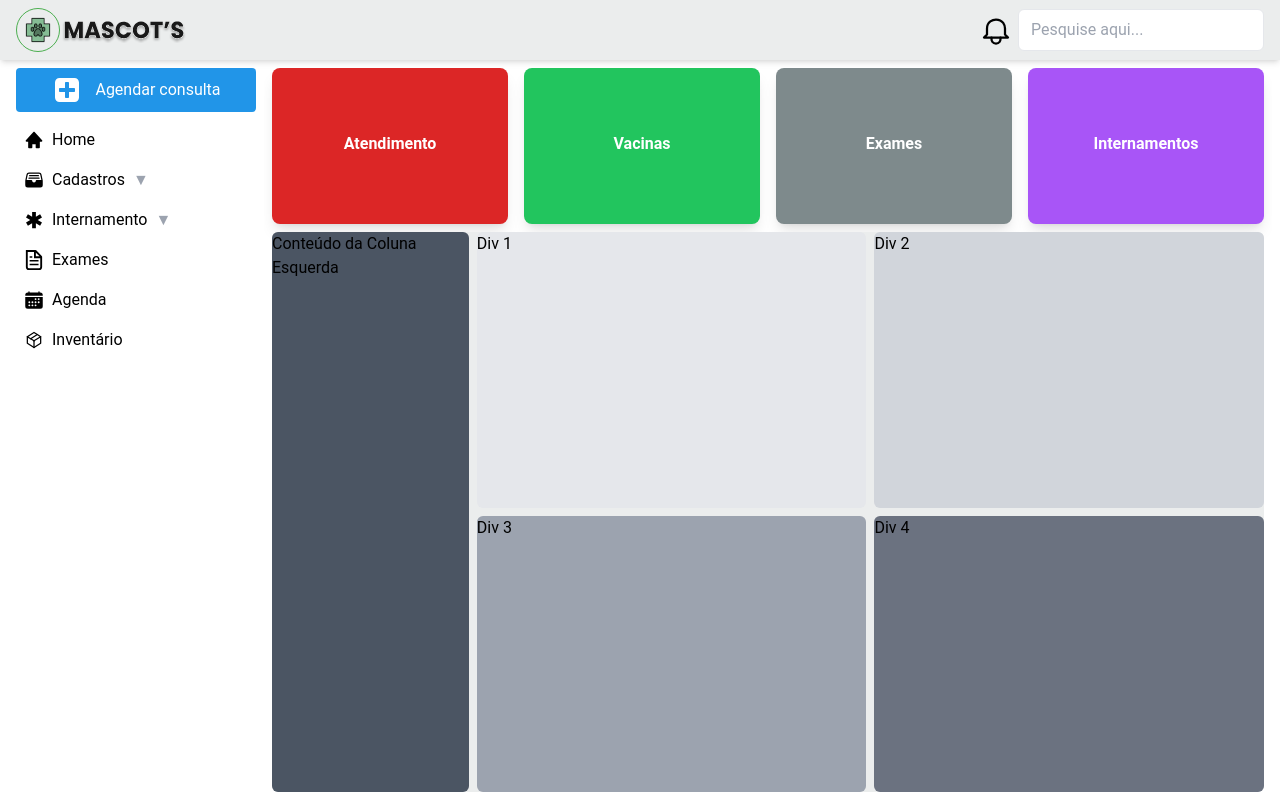
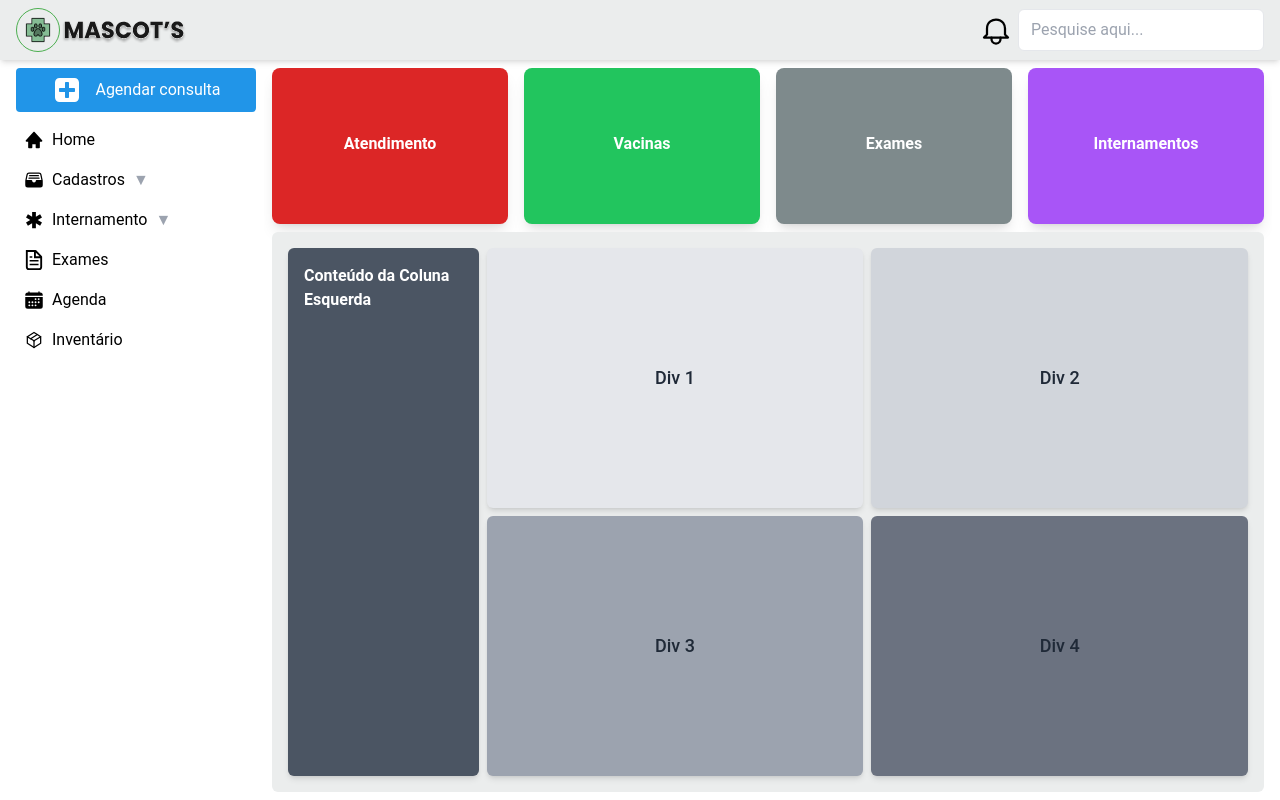
Before and after one commit to softexrecifepe/PI-MASCOTS-TURMA-07-EQUIPE-03, a Next.js app: page /management in a window 1280 px wide. Built offline with nearby package versions, Linux system fonts and the light colour scheme.

Commit message:
feat: estiliza as div's da main page do gerenciamento utilizando framer motion.

```diff
--- a/src/app/management/page.tsx
+++ b/src/app/management/page.tsx
@@ -1,8 +1,10 @@
 'use client'
-import React from "react";
+import React, { useState } from "react";
 import { Cards } from "../components/Cards";
+import { motion, AnimatePresence } from "framer-motion";
 
 export const Management: React.FC = () => {
+  const [selectedId, setSelectedId] = useState<string | null>(null);
 
   const linksCards = [
     {
@@ -26,26 +28,71 @@ export const Management: React.FC = () => {
     },
   ];
 
+  const items = [
+    { id: "div1", content: "Div 1", bgColor: "bg-gray-200" },
+    { id: "div2", content: "Div 2", bgColor: "bg-gray-300" },
+    { id: "div3", content: "Div 3", bgColor: "bg-gray-400" },
+    { id: "div4", content: "Div 4", bgColor: "bg-gray-500" },
+  ];
+
   return (
     <div className="flex h-full">
-        <div className="flex flex-col w-full p-2 me-2 pe-2 gap-2 overflow-y-auto">
-          <Cards links={linksCards} />
-          <div className="w-full h-full bg-accentThree rounded-md flex gap-2">
-            {/* Coluna da Esquerda */}
-            <div className="flex flex-col w-[20%] bg-gray-600 rounded-md">
-              <p>Conteúdo da Coluna Esquerda</p>
-            </div>
+      <div className="flex flex-col w-full p-2 me-2 pe-2 gap-2 overflow-y-auto">
+        <Cards links={linksCards} />
+        <div className="w-full h-full bg-accentThree rounded-md flex gap-2 p-4">
+          {/* Coluna da Esquerda */}
+          <motion.div className="flex flex-col w-[20%] bg-gray-600 text-white rounded-md p-4 shadow-md">
+            <p className="font-semibold">Conteúdo da Coluna Esquerda</p>
+          </motion.div>
+          {/* Coluna da Direita */}
+          <div className="w-[80%] grid grid-cols-2 gap-2">
+            {items.map(item => (
+              <motion.div
+                key={item.id}
+                layoutId={item.id}
+                className={`w-full h-full ${item.bgColor} rounded-md p-4 flex items-center justify-center text-gray-800 shadow-md cursor-pointer`}
+                onClick={() => setSelectedId(item.id)}
+                whileHover={{ scale: 1.05 }}
+                whileTap={{ scale: 0.95 }}
+              >
+                <span className="text-lg font-medium">{item.content}</span>
+              </motion.div>
+            ))}
 
-            {/* Coluna da Direita */}
-            <div className="w-[80%] grid grid-cols-2 gap-2">
-              <div className="w-full h-full bg-gray-200 rounded-md">Div 1</div>
-              <div className="w-full h-full bg-gray-300 rounded-md">Div 2</div>
-              <div className="w-full h-full bg-gray-400 rounded-md">Div 3</div>
-              <div className="w-full h-full bg-gray-500 rounded-md">Div 4</div>
-            </div>
+            <AnimatePresence>
+              {selectedId && (
+                <motion.div
+                  layoutId={selectedId}
+                  className="fixed inset-0 bg-white flex flex-col items-center justify-center rounded-lg p-8 shadow-lg"
+                  style={{
+                    width: '66%',
+                    height: '66%',
+                    margin: 'auto', // Centraliza o cartão na tela
+                    backgroundColor: '#f8f9fa',
+                  }}
+                  initial={{ opacity: 0, scale: 0.8 }}
+                  animate={{ opacity: 1, scale: 1 }}
+                  exit={{ opacity: 0, scale: 0.8 }}
+                >
+                  <motion.h2 className="text-xl font-bold text-gray-800 mb-4">
+                    {items.find(item => item.id === selectedId)?.content}
+                  </motion.h2>
+                  <motion.p className="text-gray-600 mb-8">
+                    Aqui está mais informações sobre {items.find(item => item.id === selectedId)?.content}.
+                  </motion.p>
+                  <motion.button
+                    className="mt-4 p-2 bg-red-500 text-white rounded-md hover:bg-red-600"
+                    onClick={() => setSelectedId(null)}
+                  >
+                    Fechar
+                  </motion.button>
+                </motion.div>
+              )}
+            </AnimatePresence>
           </div>
         </div>
       </div>
+    </div>
   );
 };
 
--- a/src/app/page.tsx
+++ b/src/app/page.tsx
@@ -1,7 +1,7 @@
 import React from 'react';
-import Header from './components/Header/Header';
-import MidSection from './components/MidSection/MidSection';
-import Footer from './components/Footer/Footer';
+import Header from './components/LandingPage/Header/Header';
+import MidSection from './components/LandingPage/MidSection/MidSection';
+import Footer from './components/LandingPage/Footer/Footer';
 
 const HomePage: React.FC = () => {
   return (
```
Also changed, not shown: src/app/components/LandingPage/Footer/Footer.tsx (renamed from src/app/components/Footer/Footer.tsx), src/app/components/LandingPage/Footer/FooterLinks.tsx (renamed from src/app/components/Footer/FooterLinks.tsx), src/app/components/LandingPage/Footer/SocialLinks.tsx (renamed from src/app/components/Footer/SocialLinks.tsx), src/app/components/LandingPage/Header/Header.tsx (renamed from src/app/components/Header/Header.tsx), src/app/components/LandingPage/Header/NavBar.tsx (renamed from src/app/components/Header/NavBar.tsx), src/app/components/LandingPage/MidSection/BenefitsSection.tsx (renamed from src/app/components/MidSection/BenefitsSection.tsx), src/app/components/LandingPage/MidSection/ContactSection.tsx (renamed from src/app/components/MidSection/ContactSection.tsx), src/app/components/LandingPage/MidSection/MidSection.tsx (renamed from src/app/components/MidSection/MidSection.tsx), src/app/components/LandingPage/MidSection/PrioritizingSection.tsx (renamed from src/app/components/MidSection/PrioritizingSection.tsx).
